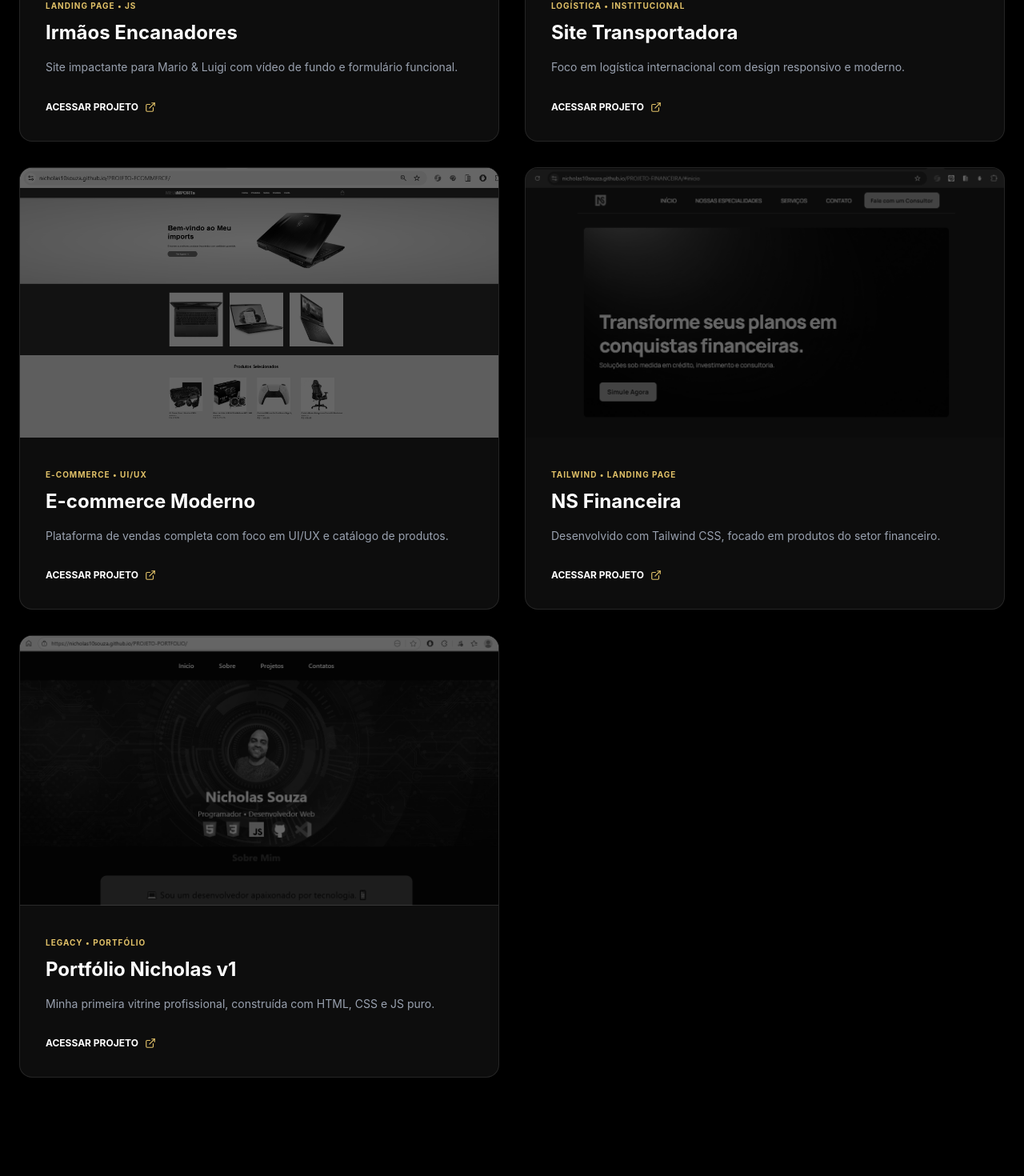
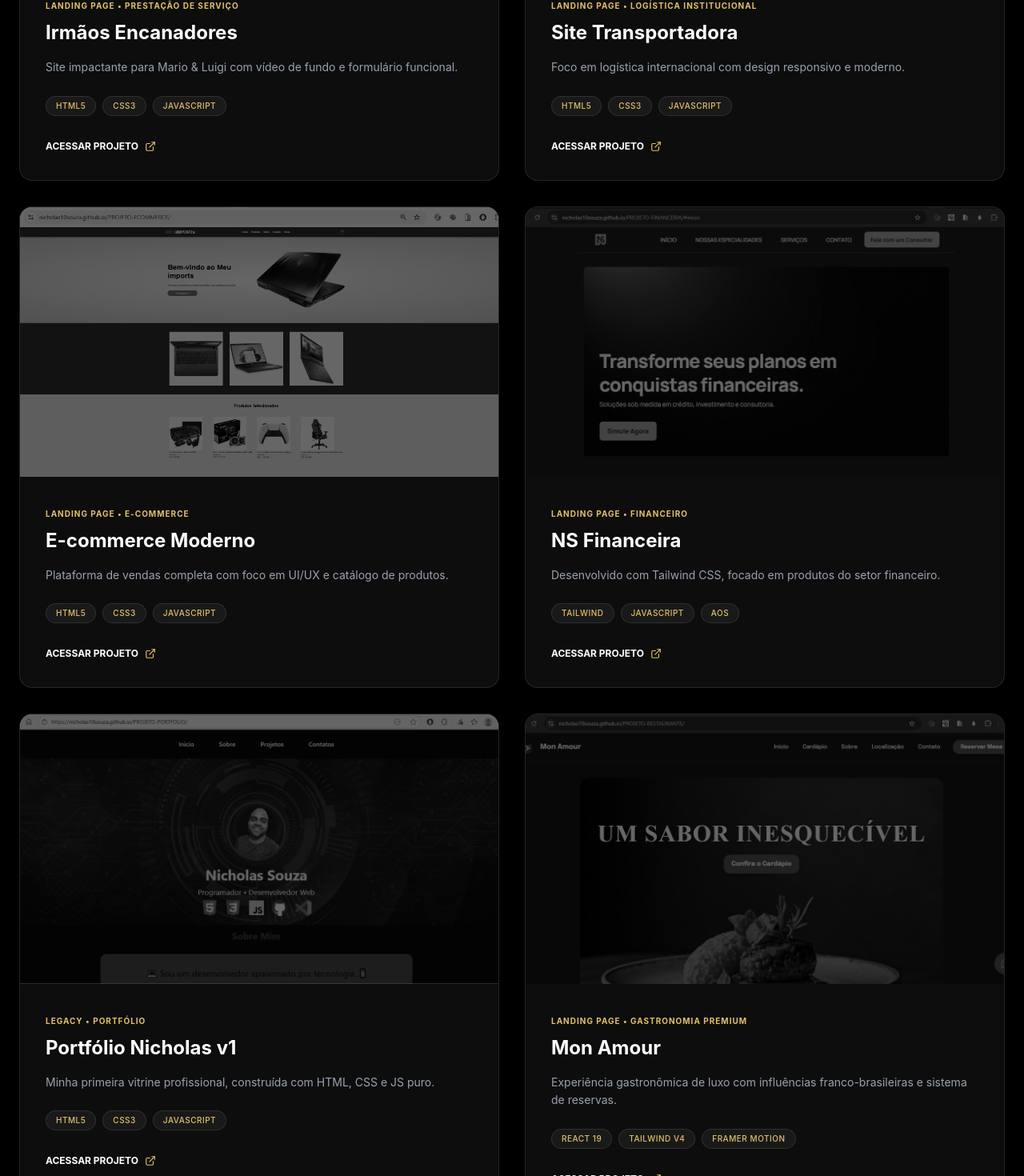
Before and after one commit to Nicholas10Souza/PROJETO-REACT-PORTIFOLIO-NICHOLAS-V2, a React (Vite) app in the folder portfolio-nicholas/: page / in a window 1280 px wide. Shown: the part 1860-3330 px from the top of the page at 80% size. Built offline with nearby package versions, Linux system fonts and the light colour scheme.

Commit message:
rest-proje-cards

```diff
--- a/portfolio-nicholas/src/components/Projects.jsx
+++ b/portfolio-nicholas/src/components/Projects.jsx
@@ -5,38 +5,51 @@ import { ExternalLink } from 'lucide-react';
 const projects = [
   {
     title: "Irmãos Encanadores",
-    category: "Landing Page • JS",
+    category: "Landing Page • Prestação de serviço",
     image: new URL('../assets/mario.png', import.meta.url).href,
     description: "Site impactante para Mario & Luigi com vídeo de fundo e formulário funcional.",
-    link: "https://nicholas10souza.github.io/PROJETO-MARIO-ENCANADOR/"
+    link: "https://nicholas10souza.github.io/PROJETO-MARIO-ENCANADOR/",
+    tags: ["HTML5", "CSS3", "JavaScript"]
   },
   {
     title: "Site Transportadora",
-    category: "Logística • Institucional",
+    category: "Landing Page • Logística Institucional",
     image: new URL('../assets/transportadora.png', import.meta.url).href,
     description: "Foco em logística internacional com design responsivo e moderno.",
-    link: "https://nicholas10souza.github.io/PROJETO-TRANSPORTADORA/"
+    link: "https://nicholas10souza.github.io/PROJETO-TRANSPORTADORA/",
+    tags: ["HTML5", "CSS3", "JavaScript"]
   },
   {
     title: "E-commerce Moderno",
-    category: "E-commerce • UI/UX",
+    category: "Landing Page • E-commerce",
     image: new URL('../assets/E-commerce.png', import.meta.url).href,
     description: "Plataforma de vendas completa com foco em UI/UX e catálogo de produtos.",
-    link: "https://nicholas10souza.github.io/PROJETO-ECOMMERCE/"
+    link: "https://nicholas10souza.github.io/PROJETO-ECOMMERCE/",
+    tags: ["HTML5", "CSS3", "JavaScript"]
   },
   {
     title: "NS Financeira",
-    category: "Tailwind • Landing Page",
+    category: "Landing Page • Financeiro",
     image: new URL('../assets/site-desktop-Note.png', import.meta.url).href,
     description: "Desenvolvido com Tailwind CSS, focado em produtos do setor financeiro.",
-    link: "https://nicholas10souza.github.io/PROJETO-FINANCEIRA/"
+    link: "https://nicholas10souza.github.io/PROJETO-FINANCEIRA/",
+    tags: ["Tailwind", "JavaScript", "AOS"]
   },
   {
     title: "Portfólio Nicholas v1",
     category: "Legacy • Portfólio",
     image: new URL('../assets/site-desktop-portfolio.png', import.meta.url).href,
     description: "Minha primeira vitrine profissional, construída com HTML, CSS e JS puro.",
-    link: "https://nicholas10souza.github.io/PROJETO-PORTFOLIO/"
+    link: "https://nicholas10souza.github.io/PROJETO-PORTFOLIO/",
+    tags: ["HTML5", "CSS3", "JavaScript"]
+  },
+  {
+    title: "Mon Amour",
+    category: "Landing Page • Gastronomia Premium",
+    image: new URL('../assets/site-desktop-restaurante.png', import.meta.url).href,
+    description: "Experiência gastronômica de luxo com influências franco-brasileiras e sistema de reservas.",
+    link: "https://nicholas10souza.github.io/PROJETO-RESTAURANTE/",
+    tags: ["React 19", "Tailwind v4", "Framer Motion"]
   }
 ];
 
@@ -88,12 +101,27 @@ const Projects = () => {
   <span className="text-magnate-gold text-[10px] uppercase tracking-widest font-bold">
     {project.category}
   </span>
+
   <h3 className="text-xl md:text-2xl font-bold text-white mt-2 mb-4 group-hover:text-magnate-gold transition-colors">
     {project.title}
   </h3>
+
   <p className="text-gray-400 text-sm mb-6 leading-relaxed line-clamp-2">
     {project.description}
   </p>
+
+  {/* COLOQUE AQUI: Badges de Tecnologia */}
+  <div className="flex flex-wrap gap-2 mb-6">
+    {project.tags.map((tag) => (
+      <span
+        key={tag}
+        className="px-3 py-1 bg-white/5 border border-white/10 rounded-full text-[10px] text-magnate-gold font-medium uppercase tracking-wider"
+      >
+        {tag}
+      </span>
+    ))}
+  </div>
+
   <a
     href={project.link}
     target="_blank"
```
Also changed, not shown: portfolio-nicholas/src/assets/site-desktop-restaurante.png (added). Lines whose indentation alone changed are shown as unchanged.
